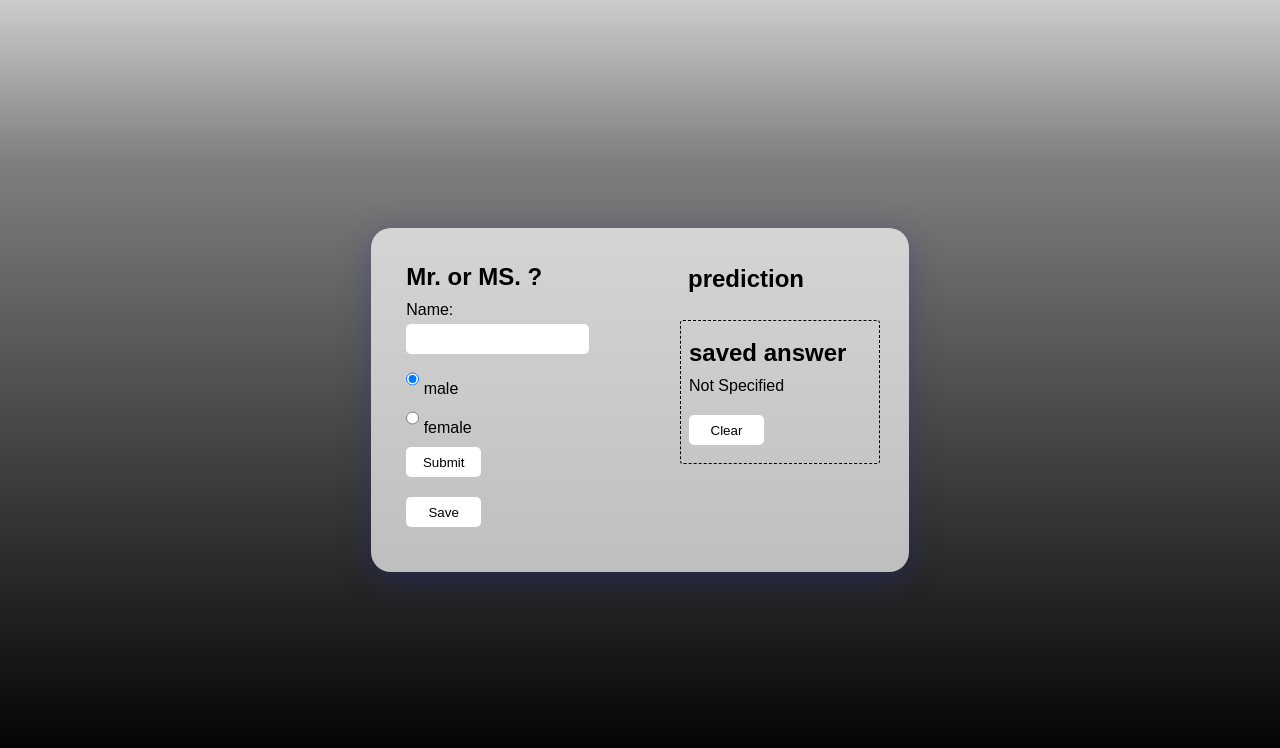
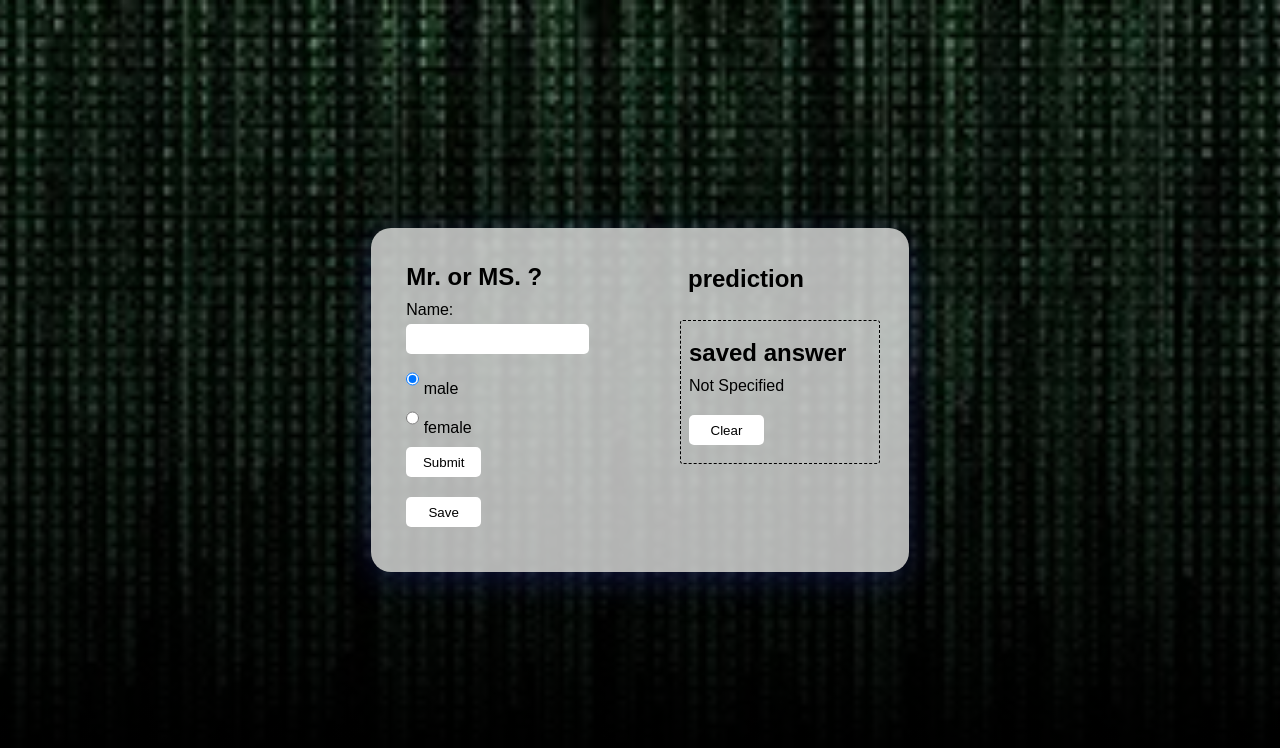
Before and after one commit to pouyanhessabi/call-mr-or-ms, a plain HTML site: page index.html in a window 1280 px wide. Drawn offline with Linux system fonts and the light colour scheme.

Commit message:
change the background image

```diff
--- a/styles.css
+++ b/styles.css
@@ -9,7 +9,7 @@ body {
   width: 100%;
   height: 100%;
   font-family: Arial, Helvetica, sans-serif;
-  background-image: url(./images/background.jpg);
+  background-image: url(./images/back.jpg);
   background-size: cover;
   background-position: center;
 }
```
Also changed, not shown: images/back.jpg (added).
